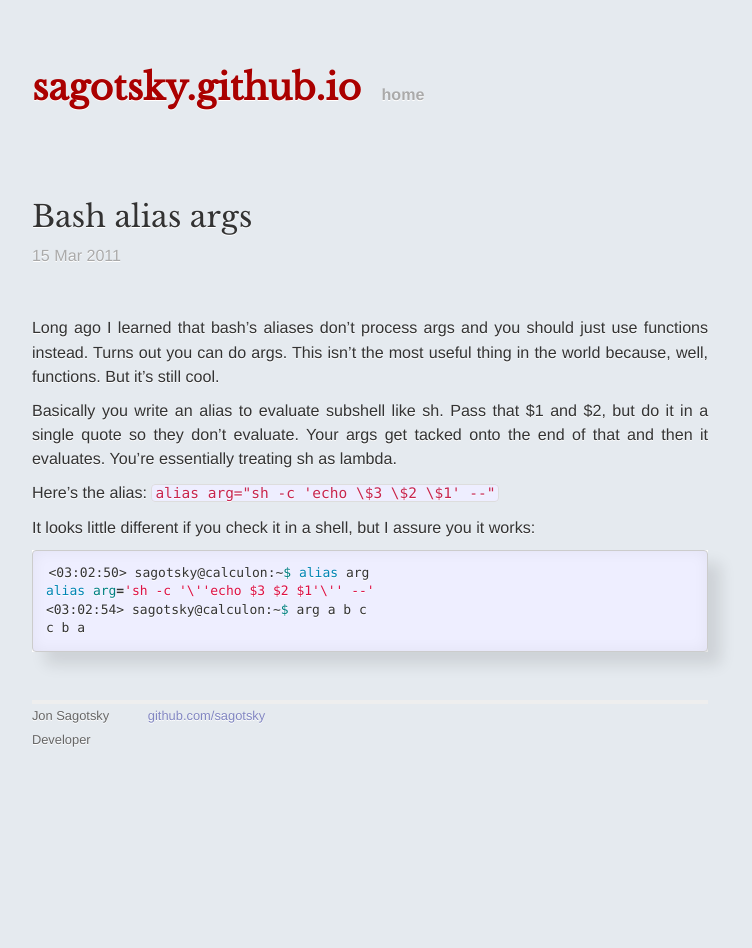
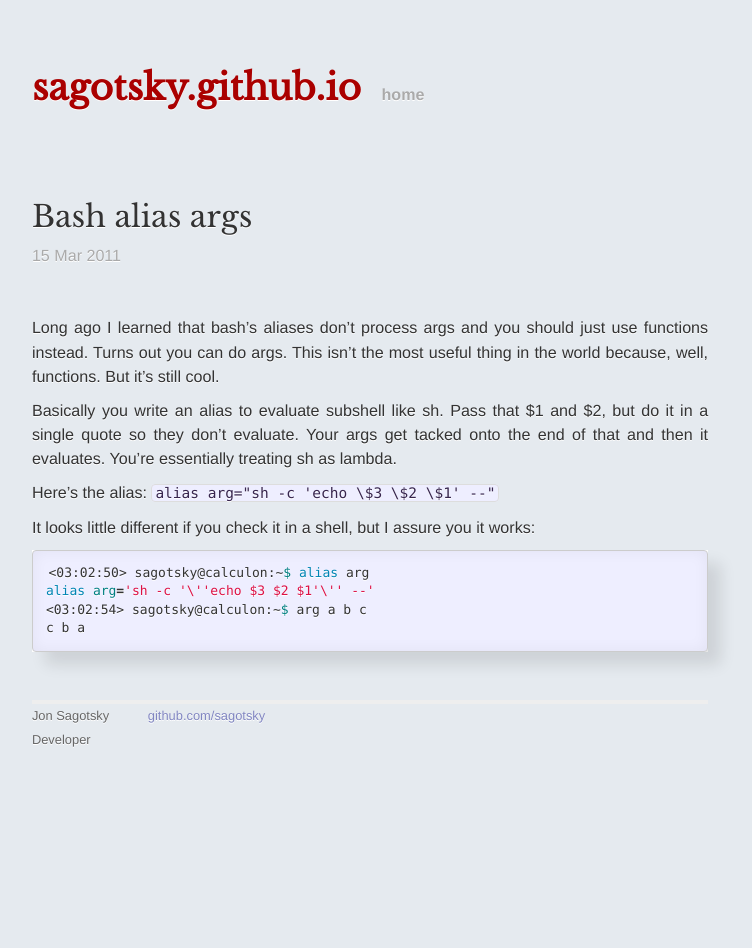
Before and after one commit to sagotsky/sagotsky.github.io, a Jekyll site: the page built from _posts/2011-03-15-bash-alias-args.md, in a window 1280 px wide. Shown: the whole page, without its empty margins (270-1022 px from the left). Built offline with Jekyll 4.4.1, drawn with Linux system fonts in a browser that asks for light colours; nearby versions of some CDN libraries; Markdown is read by kramdown in place of the engine named in the settings.

Commit message:
link and code colors

```diff
--- a/css/sagotsky.css
+++ b/css/sagotsky.css
@@ -65,3 +65,17 @@
   background-color: #f0f5fa;
   border: 1px #ccc solid;
 }
+
+code {
+  color: #37254E;
+}
+
+post a, post a:visited {
+  color: #FFFFFF;
+  font-weight: bold;
+  text-shadow: 0 0 1px black, 0 0 3px rgba(0, 0, 0, 0.5);
+}
+post a:hover, post a:active {
+  color: #ffd;
+  text-decoration: underline;
+}
```
